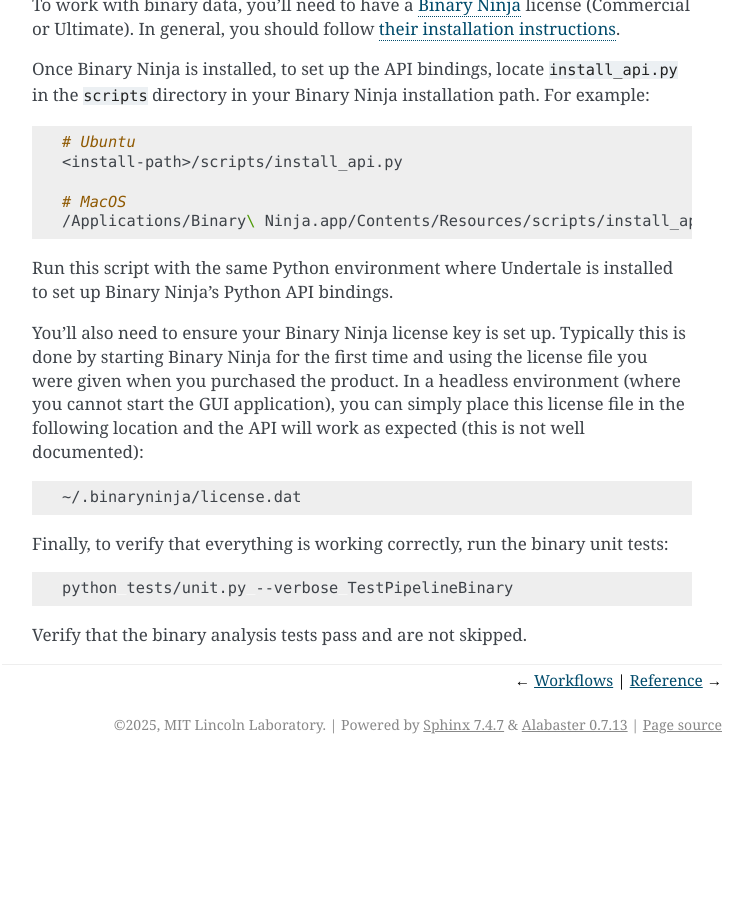
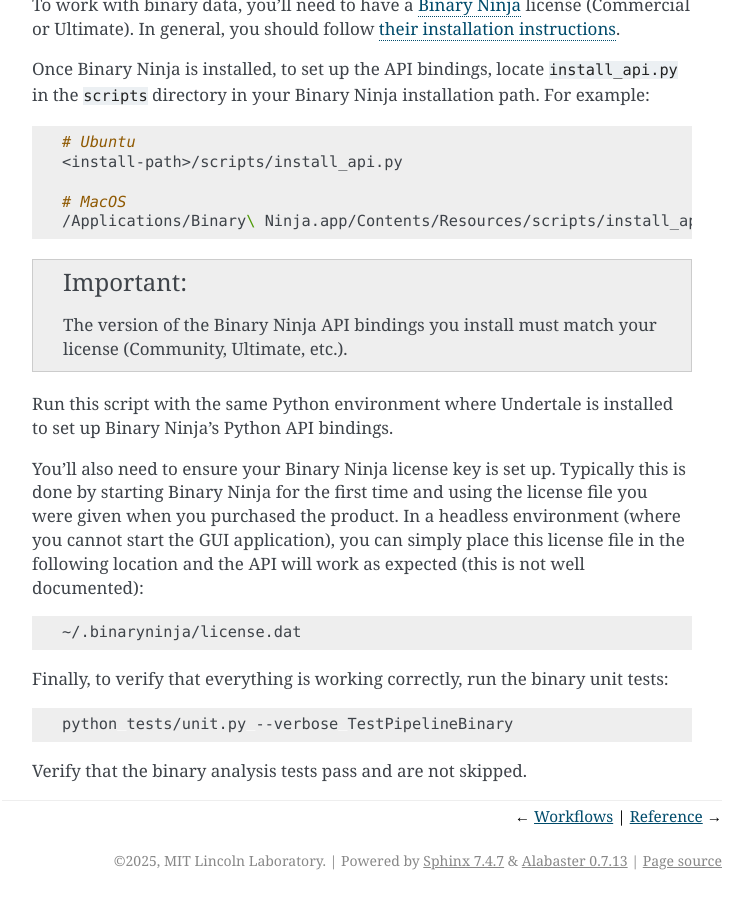
Before and after one commit to undertale-re/undertale, a Sphinx documentation site: the page built from docs/development/setup.rst, in a window 1280 px wide and 900 px high, scrolled down 1387 px. Shown: the whole window, without its empty margins (388-1141 px from the left). Built offline with Sphinx 7.4.7, drawn with Linux system fonts in a browser that asks for light colours; before the commit the page ends 2151 px from its top, so only the background shows below that.

Commit message:
update docs with note about Binary Ninja license version

```diff
--- a/docs/development/setup.rst
+++ b/docs/development/setup.rst
@@ -90,6 +90,11 @@ installation path. For example:
     # MacOS
     /Applications/Binary\ Ninja.app/Contents/Resources/scripts/install_api.py
 
+
+.. important:: The version of the Binary Ninja API bindings you install must
+    match your license (Community, Ultimate, etc.).
+
+
 Run this script with the same Python environment where Undertale is installed
 to set up Binary Ninja's Python API bindings.
 
```
